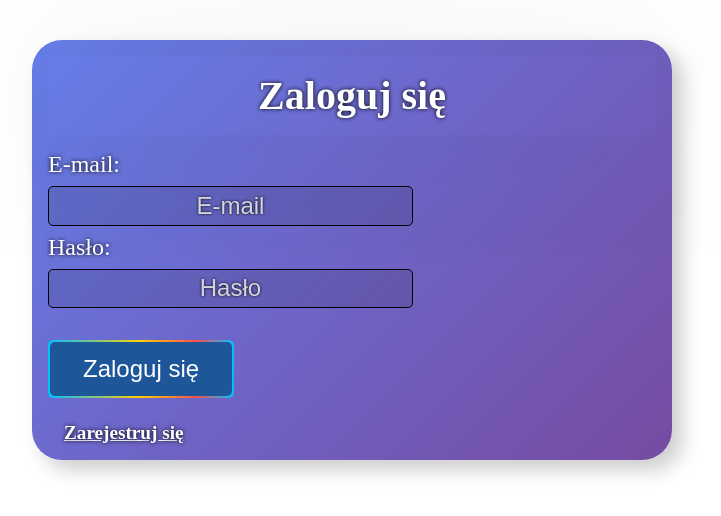
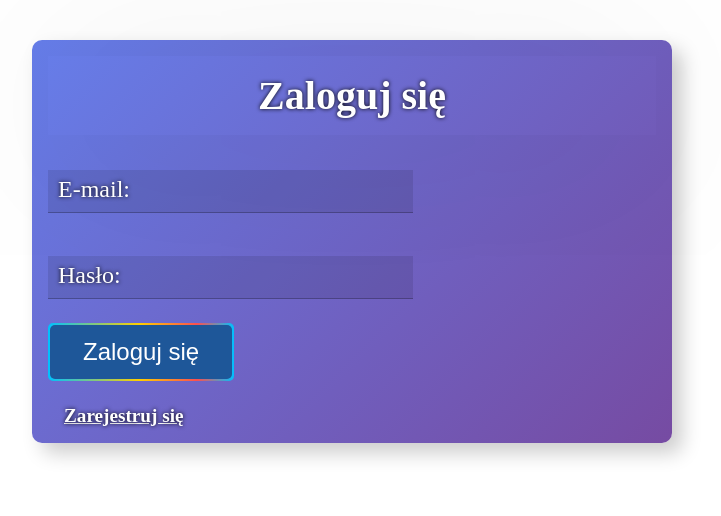
Before and after one commit to aleksanderkakol/News-system, a PHP site: page / in a window 1280 px wide. Shown: the top 516 px of the page, without its empty margins (288-1009 px from the left). Run offline with PHP 8.4, Linux system fonts and the light colour scheme.

Commit message:
new CSS login style

```diff
--- a/ajax.js
+++ /dev/null
@@ -1,21 +0,0 @@
-function formPost(url, data, $inputs) {
-  $inputs.prop("disabled", true);
-  let request = $.ajax({
-    url: url,
-    type: "post",
-    data: data,
-  });
-  request.done(function(response, textStatus, jqXHR) {
-    $('.register_form').css("background-image", "linear-gradient(135deg,#66eade 0%,#764ba2 100%)");
-    $('.register_form_title').text("Zarejestrowano!");
-  });
-  request.fail(function(jqXHR, textStatus, errorThrown) {
-    console.error(
-      "The following error occurred: " +
-      textStatus, errorThrown
-    );
-  });
-  request.always(function() {
-    $inputs.prop("disabled", false);
-  });
-}
--- a/index.html
+++ b/index.html
@@ -14,15 +14,18 @@
   <section>
     <form class="login_form" action="login.php" method="post">
       <h2 class="form_title">Zaloguj się</h2>
-      <label for="E-mail">E-mail: </label>
-      <input autocomplete="off" placeholder="E-mail" class="input email" type="email" id="E-mail" name="email" autocomplete="email">
-      <label for="pass">Hasło: </label>
-      <input placeholder="Hasło" class="input password" type="password" id="pass" name="password" autocomplete="current-password">
+      <div class="input_wrap" ng-class="{'not-empty': userEmail.length}">
+        <input autocomplete="off" class="input email" type="email" id="E-mail" name="email" ng-model="userEmail" autocomplete="email" required>
+        <label for="E-mail">E-mail: </label>
+      </div>
+      <div class="input_wrap">
+        <input class="input password" type="password" id="pass" name="password" autocomplete="current-password">
+        <label for="pass">Hasło: </label>
+      </div>
       <button class="btn" type="submit" name="submit" value="log_in" alt="Zaloguj się">Zaloguj się</button>
       <a class="link" href="register.html" alt="Zarejestruj się">Zarejestruj się</a>
     </form>
   </section>
-  <script src="ajax.js" async></script>
   <script src="login.js" async></script>
 </body>
 
--- a/login.js
+++ b/login.js
@@ -1,11 +1,35 @@
 window.onload = function() {
   const login_form = document.querySelector('.login_form');
+  let url = './login.php';
   login_form.addEventListener('submit', function(e) {
     e.preventDefault();
     let $form = $(this);
     let $inputs = $form.find("input, button, select");
     let serializedData = $form.serialize();
-    formPost("./login.php", serializedData, $inputs);
-    window.location.href = "./menu.html";
-  })
+
+    $inputs.prop("disabled", true);
+    let request = $.ajax({
+      url: url,
+      type: "post",
+      dataType: 'json',
+      data: serializedData,
+    });
+    request.done(function(response, textStatus, jqXHR) {
+      if (response.status) {
+        window.location.href = "./menu.html";
+      } else {
+        $('.input').addClass('invalid_input');
+        console.log('Złe hasło')
+      }
+    });
+    request.fail(function(jqXHR, textStatus, errorThrown) {
+      console.error(
+        "The following error occurred: " +
+        textStatus, errorThrown
+      );
+    });
+    request.always(function() {
+      $inputs.prop("disabled", false);
+    });
+  });
 }
--- a/menu.js
+++ b/menu.js
@@ -1,6 +1,7 @@
 let url = './menu.php';
 let thead = $('.table thead tr');
 let tbody = $('.table tbody');
+
 window.onload = function() {
   $.ajax({
     type: 'post',
--- a/register.html
+++ b/register.html
@@ -36,7 +36,6 @@
   <script src="https://ajax.googleapis.com/ajax/libs/jquery/3.4.0/jquery.min.js"></script>
   <script type="text/javascript" src="http://ajax.aspnetcdn.com/ajax/jquery.validate/1.7/jquery.validate.min.js"></script>
   <script src="register.js" async></script>
-  <script src="ajax.js" async></script>
 </body>
 
 </html>
--- a/style.css
+++ b/style.css
@@ -99,11 +99,75 @@ a {
 
 .login_form, .register_form, .add_form {
   padding: 1rem;
-  border-radius: 30px;
+  border-radius: 10px;
   border: none;
   margin: 0 auto;
   box-shadow: 10px 10px 20px rgba(0, 0, 0, 0.2);
   background-image: linear-gradient(135deg, #667eea 0%, #764ba2 100%);
+}
+
+.input_wrap {
+  padding-top: 1.2rem;
+  margin-bottom: 1.5rem;
+  display: flex;
+  align-items: center;
+  position: relative;
+}
+
+.login_form .input {
+  font-size: 1.2rem;
+  text-align: left;
+  -webkit-user-select: none;
+  -moz-user-select: none;
+  user-select: none;
+  margin: 0;
+  position: relative;
+  z-index: 1;
+  border-radius: 0;
+  border-width: 0 0 1px;
+  border-bottom-color: rgba(0, 0, 0, 0.25);
+  padding: 10px;
+  transition: 0.2s;
+}
+
+.login_form label {
+  position: absolute;
+  width: 60%;
+  z-index: 2;
+  cursor: text;
+  transition: 0.2s ease all;
+  margin: 0;
+  padding: 10px;
+  bottom: 0;
+}
+
+.login_form label::after {
+  content: '';
+  position: absolute;
+  visibility: hidden;
+  bottom: 0;
+  left: 50%;
+  height: 2px;
+  width: 1px;
+  background-color: red;
+  transition: 1s ease all;
+}
+
+.login_form label:valid, .login_form .input:focus~label {
+  top: 0;
+  z-index: 2;
+  font-size: 1rem;
+  padding-top: 0;
+}
+
+.login_form label:valid label::after, .login_form .input:focus~label::after {
+  visibility: visible;
+  left: 0;
+  width: 100%;
+}
+
+.login_form .invalid_input {
+  border-bottom: 3px solid rgb(255, 84, 31);
 }
 
 .btn {
```
Also changed, not shown: login.php (+6 -105 lines), register.js (+20 -2 lines).
